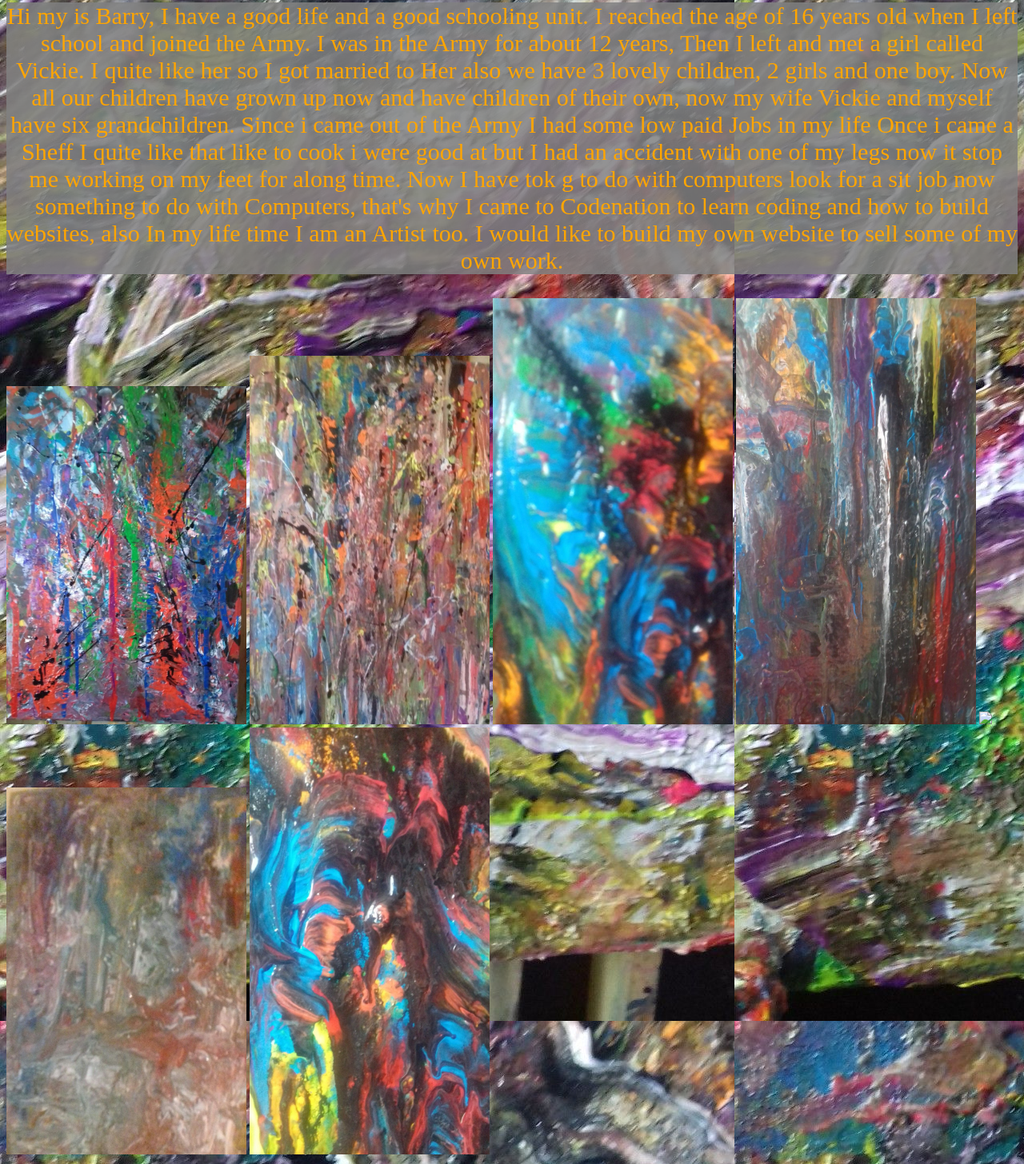
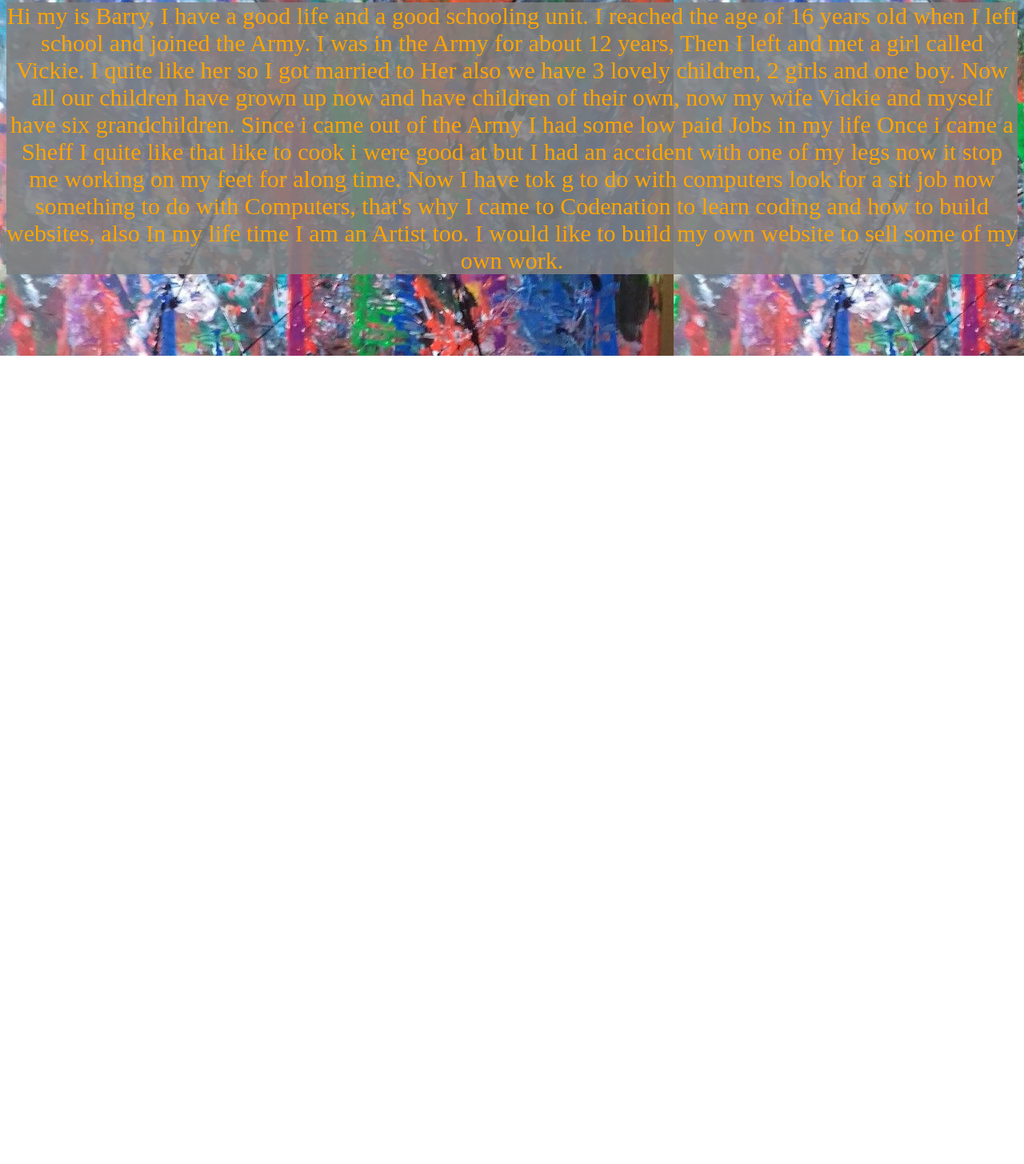
Before and after one commit to Walters22/barrywebsite, a plain HTML site: page index.html in a window 1280 px wide. Shown: the part 355-1811 px from the top of the page at 80% size. After the commit the page ends 800 px from the top, so only its background shows below. Drawn offline with Linux system fonts and the light colour scheme.

Commit message:
updated background images

```diff
--- a/index.html
+++ b/index.html
@@ -29,20 +29,7 @@
 
     </p>
 
- <img src="_ (3).jpeg"Hight="300" Width="300">
 
-<img src="_ (5).jpeg" higth= "300" width="300">
-
-<img src="_ (9).jpeg" hight="300" width="300">
-
-<img src="_ (7).jpeg" higth= "300" Width="300"
-
-<img src="_ (9).jpeg" higth= "300 Width="300">
-
-<img src="_ (10).jpeg" higth= "300" width="300">
-<img src="_ (1).jpeg" higth= "300" width="300">
-
-<img src="_ (8).jpeg"higth="300" width="300;">
 
 
 
--- a/main.css
+++ b/main.css
@@ -1,6 +1,10 @@
 * {
 
     /* background-color: brown; */
+
+
+
+
 
 }
 
@@ -9,7 +13,7 @@
 }
 
 .indexbg {
-    background-image: url("_\ \(13\).jpeg");
+    background-image: url("_\ \(3\).jpeg");
 }
 
 .page2bg {
@@ -27,12 +31,24 @@ font-size:30px;
 }
 
 body {color:orange;
+    background-image: url
+
 }
 h2,p {color: orange;
     text-align: center;
-    /* font-size:16px; */
+
 }
 
 .pg3bg {
-   background-image: url("image10.jpeg");
-}
+   background-image: url("image9.jpeg");
+
+
+   /*  */
+
+
+  .page2 {
+      background-image: url("painting1.jpeg");
+      ;
+      background-size: cover;
+
+  }
```
Also changed, not shown: _ (1).jpeg (deleted), _ (11).jpeg (deleted), _ (12).jpeg (deleted), _ (13).jpeg (deleted), _.jpeg (deleted), image10.jpeg (deleted), image9.jpeg (renamed from _ (9).jpeg), painting1.jpeg (renamed from _ (2).jpeg), painting2.jpeg (renamed from _ (8).jpeg), 1 other file.
